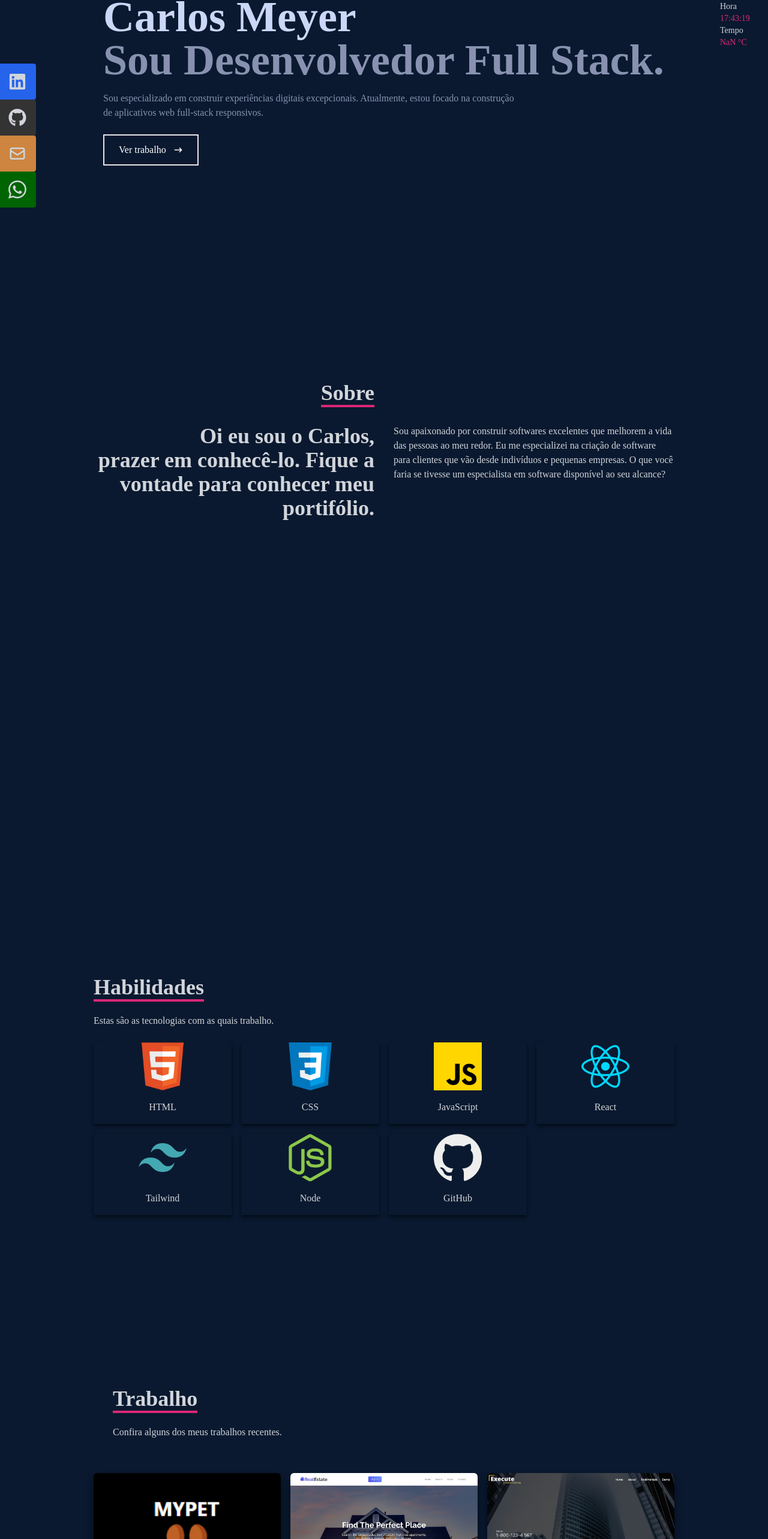
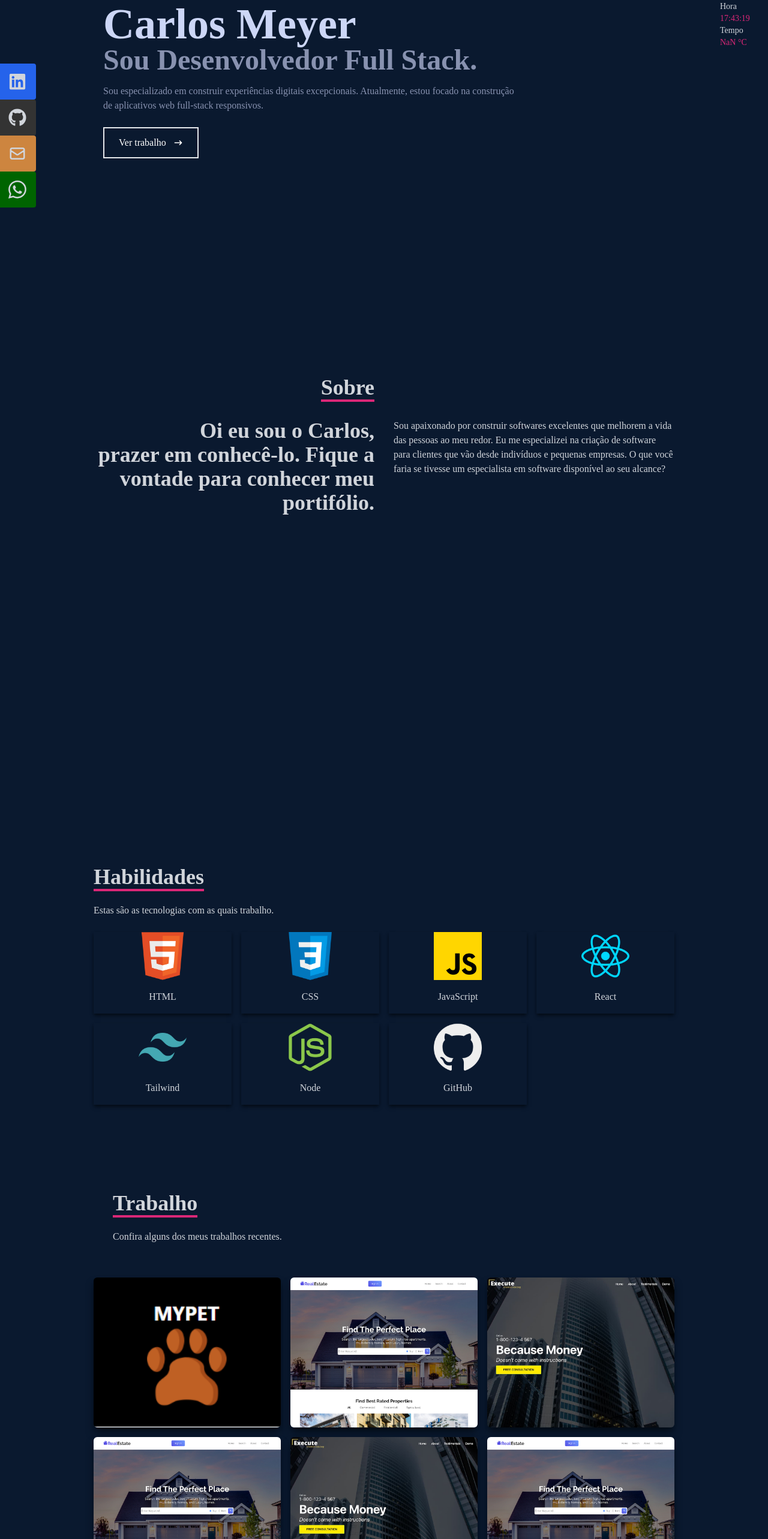
Before and after one commit to CarlosMeyer2021/portifolio, a React (Create React App) app: page / in a window 1280 px wide. Shown: the part 174-2740 px from the top of the page at 60% size. Built offline with nearby package versions, Linux system fonts and the light colour scheme; no server answers.

Commit message:
portfolio v1.04

```diff
--- a/src/components/About.jsx
+++ b/src/components/About.jsx
@@ -3,7 +3,7 @@ import React from 'react'
 const About = () => {
   return (
     <div name='about' className='w-full h-screen bg-[#0a192f] text-gray-300'>
-      <div className='flex flex-col justify-center items-center w-full h-[250px]'>
+      <div className='flex flex-col justify-center items-center w-full'>
         <div className='max-w-[1000px] w-full grid grid-cols-2 gap-8'>
           <div className='sm:text-right pb-8 pl-4'>
             <p className='text-4xl font-bold inline border-b-4 border-pink-600'>Sobre</p>
--- a/src/components/Contact.jsx
+++ b/src/components/Contact.jsx
@@ -73,7 +73,7 @@ const Contact = () => {
       )}
 
 
-      <form onSubmit={handleSubmit} method='POST' className='flex flex-col max-w-[600px] w-full  sm mb-16'>
+      <form onSubmit={handleSubmit} method='POST' className='flex flex-col max-w-[600px] w-full pt-10 pb-20'>
         <ToastContainer />
         <div className='p-8'>
           <p className='text-4xl font-bold inline border-b-4 border-pink-600 text-gray-300'>Contato</p>
--- a/src/components/Home.jsx
+++ b/src/components/Home.jsx
@@ -11,7 +11,7 @@ const Home = () => {
       <div className='max-w-[1000px] mx-auto px-8 flex flex-col justify-center h-[600px] py-5'>
         <p className='text-pink-600'>Oi meu nome é</p>
         <h1 className='text-4xl sm:text-7xl font-bold text-[#ccd6f6]'>Carlos Meyer</h1>
-        <h2 className='text-4xl sm:text-7xl font-bold text-[#8892b0]'>Sou Desenvolvedor Full Stack.</h2>
+        <h2 className='text-4xl sm:text-5xl font-bold text-[#8892b0]'>Sou Desenvolvedor Full Stack.</h2>
         <p className='text-[#8892b0] py-4 max-w-[700px]'>Sou especializado em construir experiências digitais excepcionais. Atualmente, estou focado na construção de aplicativos web full-stack responsivos.</p>
         <div>
           <button className='text-white group border-2 px-6 py-3 my-2 flex items-center hover:bg-pink-600 hover:border-pink-600'>Ver trabalho
--- a/src/components/Skills.jsx
+++ b/src/components/Skills.jsx
@@ -12,7 +12,7 @@ const Skills = () => {
   return (
     <div name='skills' className='bg-[#0a192f] text-gray-300'>
       {/*Container*/}
-      <div className='max-w-[1000px] mx-auto p-4 flex flex-col justify-center w-full h-[800px]'>
+      <div className='max-w-[1000px] mx-auto p-4 flex flex-col justify-center w-full h-full'>
         <div>
           <p className='text-4xl font-bold inline border-b-4 border-pink-600'>Habilidades</p>
           <p className='py-6'>Estas são as tecnologias com as quais trabalho.</p>
--- a/src/components/Work.jsx
+++ b/src/components/Work.jsx
@@ -6,7 +6,7 @@ import MyPet from '../assets/mypet.png'
 const Work = () => {
   return (
     <div name='work' className='w-full md:h-screen text-gray-300 bg-[#0a192f]'>
-      <div className='max-w-[1000px] mx-auto p-4 flex flex-col justify-center w-full h-full'>
+      <div className='max-w-[1000px] mx-auto p-4 flex flex-col justify-center w-full h-full pt-[100px]'>
         <div className='p-8'>
           <p className='text-4xl font-bold inline border-b-4 text-gray-300 border-pink-600'>Trabalho</p>
           <p className='py-6'>Confira alguns dos meus trabalhos recentes.</p>
```
